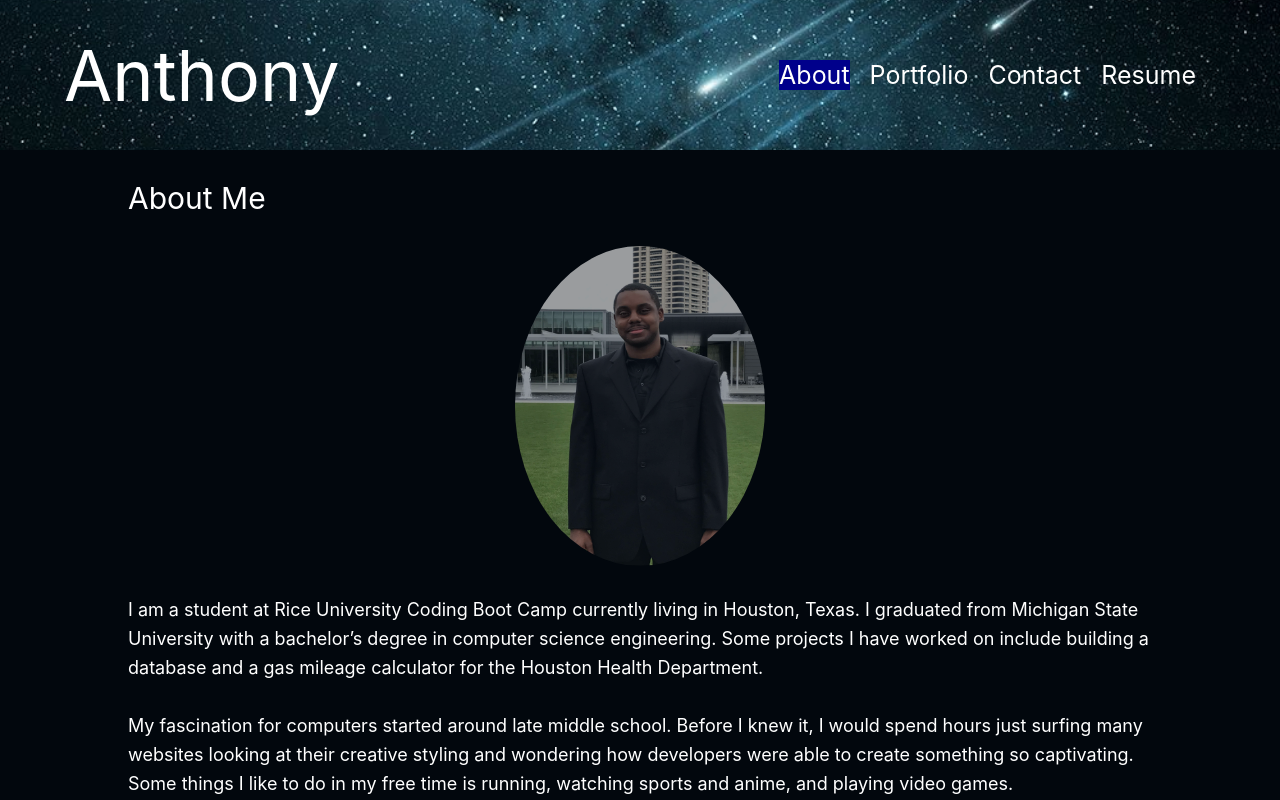
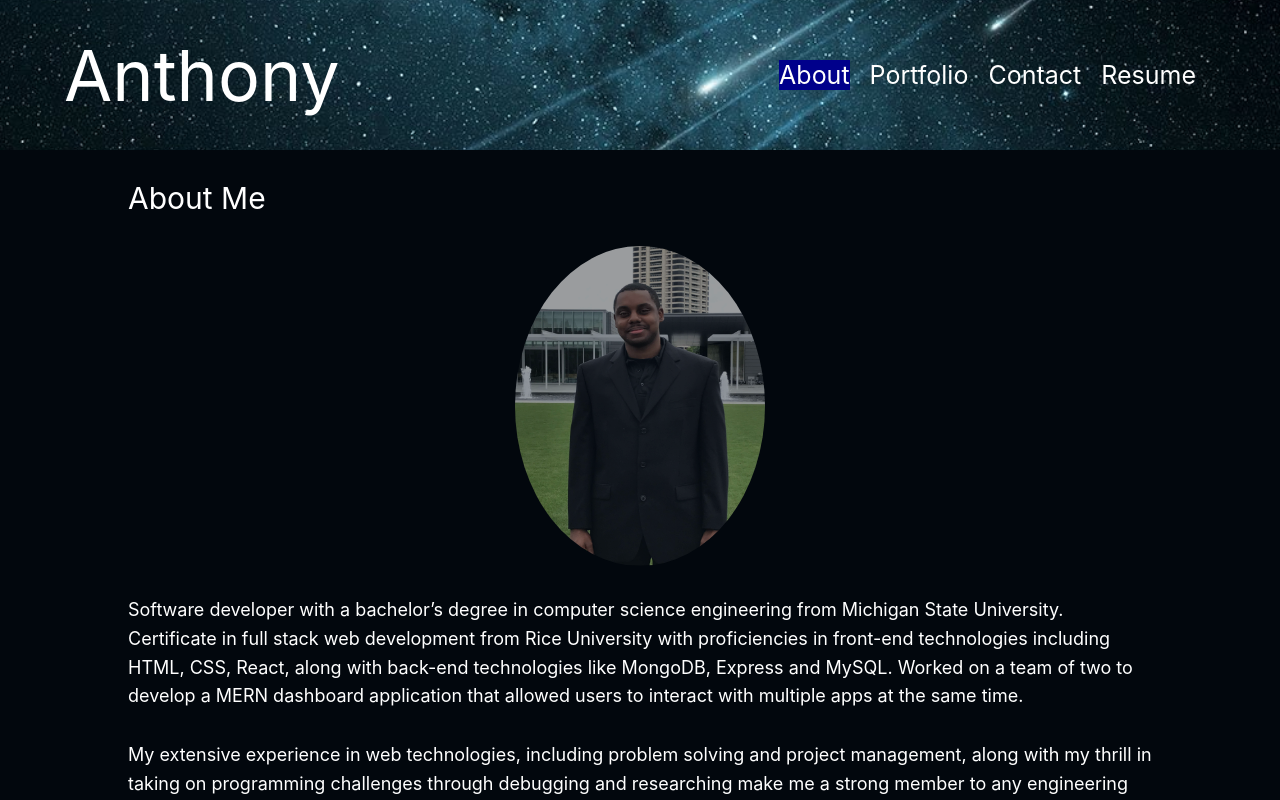
Before and after one commit to acromarti01/react-portfolio-repo, a React (Create React App) app: page / in a window 1280 px wide. Shown: the top 800 px of the page. Built offline with nearby package versions, Linux system fonts and the light colour scheme.

Commit message:
updated AboutMe bio with brand statement

```diff
--- a/src/components/pages/AboutMe.js
+++ b/src/components/pages/AboutMe.js
@@ -15,19 +15,18 @@ export default function AboutMe() {
                 </div>
                 <div className="description-container">
                     <p className="bio">
-                        I am a student at Rice University Coding Boot Camp currently living in Houston, Texas. I graduated from
-                        Michigan
-                        State University with a bachelor’s degree in computer science engineering. Some projects I have worked
-                        on include
-                        building a database and a gas mileage calculator for the Houston Health Department.
+                        Software developer with a bachelor’s degree in computer science engineering from Michigan State University.
+                        Certificate in full stack web development from Rice University with proficiencies in front-end technologies
+                        including HTML, CSS, React, along with back-end technologies like MongoDB, Express and MySQL.
+                        Worked on a team of two to develop a MERN dashboard application that allowed users to interact
+                        with multiple apps at the same time.
                     </p>
                     <p className="bio">
-                        My fascination for computers
-                        started around late middle school. Before I knew it, I would spend hours just surfing many websites
-                        looking at their
-                        creative styling and wondering how developers were able to create something so captivating. Some things
-                        I like to do
-                        in my free time is running, watching sports and anime, and playing video games.
+                        My extensive experience in web technologies, including problem solving
+                        and project management, along with my thrill in taking on programming challenges
+                        through debugging and researching make me a strong member to any engineering team.
+                        My career goal is to become the project manager on large website projects,
+                        both the creation of the site and its maintenance.
                     </p>
                 </div>
             </div>
```
